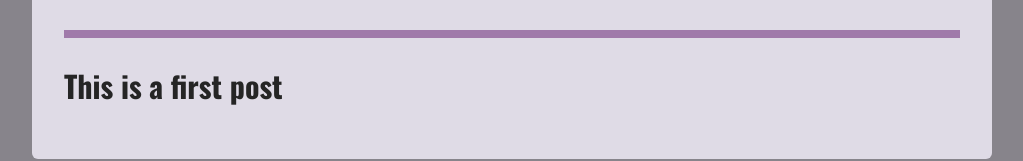
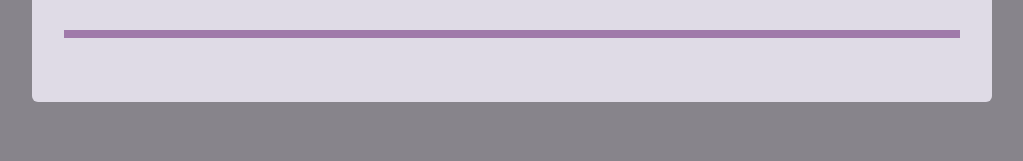
Before and after one commit to DarrelASandbox/react-nextjs, a Next.js app in the folder next-full-blog/: page /posts/getting-started-with-nextjs in a window 1280 px wide. Shown: the part 286-447 px from the top of the page, without its empty margins (128-1151 px from the left). Built offline with nearby package versions, Linux system fonts and the light colour scheme.

Commit message:
Rendering dynamic path for `PostDetailPage`

```diff
--- a/next-full-blog/components/posts/post-detail/post-content.js
+++ b/next-full-blog/components/posts/post-detail/post-content.js
@@ -2,21 +2,14 @@ import PostHeader from './post-header';
 import classes from './post-content.module.css';
 import ReactMarkdown from 'react-markdown';
 
-const DUMMY_POST = {
-  slug: 'getting-started-with-nextjs',
-  title: 'Getting Started with NextJS',
-  image: 'getting-started-nextjs.png',
-  date: '2022-02-10',
-  content: '# This is a first post',
-};
-
-const PostContent = () => {
-  const imagePath = `/images/posts/${DUMMY_POST.slug}/${DUMMY_POST.image}`;
+const PostContent = (props) => {
+  const { post } = props;
+  const imagePath = `/images/posts/${post.slug}/${post.image}`;
 
   return (
     <article className={classes.content}>
-      <PostHeader title={DUMMY_POST.title} image={imagePath} />
-      <ReactMarkdown>{DUMMY_POST.content}</ReactMarkdown>
+      <PostHeader title={post.title} image={imagePath} />
+      <ReactMarkdown>{post.content}</ReactMarkdown>
     </article>
   );
 };
--- a/next-full-blog/lib/post-util.js
+++ b/next-full-blog/lib/post-util.js
@@ -4,17 +4,19 @@ import path from 'path';
 
 const postsDir = path.join(process.cwd(), 'posts');
 
-const getPostData = (fileName) => {
-  const filePath = path.join(postsDir, fileName);
+const getPostFiles = () => fs.readdirSync(postsDir);
+
+const getPostData = (postIdentifier) => {
+  const postSlug = postIdentifier.replace(/\.md$/, ''); // removes file extension
+  const filePath = path.join(postsDir, `${postSlug}.md`);
   const fileContent = fs.readFileSync(filePath, 'utf-8');
   const { data, content } = matter(fileContent);
-  const postSlug = fileName.replace(/\.md$/, ''); // removes file extension
   const postData = { slug: postSlug, ...data, content };
   return postData;
 };
 
 const getAllPosts = () => {
-  const postFiles = fs.readdirSync(postsDir);
+  const postFiles = getPostFiles();
   const allPosts = postFiles.map((postFile) => getPostData(postFile));
   const sortedPosts = allPosts.sort((postA, postB) => (postA.date > postB.date ? -1 : 1));
   return sortedPosts;
@@ -26,4 +28,4 @@ const getFeaturedPosts = () => {
   return featuredPosts;
 };
 
-export { getAllPosts, getFeaturedPosts };
+export { getPostFiles, getPostData, getAllPosts, getFeaturedPosts };
--- a/next-full-blog/pages/posts/[slug].js
+++ b/next-full-blog/pages/posts/[slug].js
@@ -1,5 +1,21 @@
 import PostContent from '@/components/posts/post-detail/post-content';
+import { getPostData, getPostFiles } from '@/lib/post-util';
 
-const PostDetailPage = () => <PostContent />;
+const PostDetailPage = (props) => <PostContent post={props.post} />;
+
+export const getStaticProps = (context) => {
+  const { params } = context;
+  const { slug } = params;
+
+  const postData = getPostData(slug);
+  return { props: { post: postData }, revalidate: 600 };
+};
+
+export const getStaticPaths = () => {
+  const postFilenames = getPostFiles();
+  const slugs = postFilenames.map((filename) => filename.replace(/\.md$/, '')); // removes file extension)
+  const paths = slugs.map((slug) => ({ params: { slug } }));
+  return { paths, fallback: false };
+};
 
 export default PostDetailPage;
```
